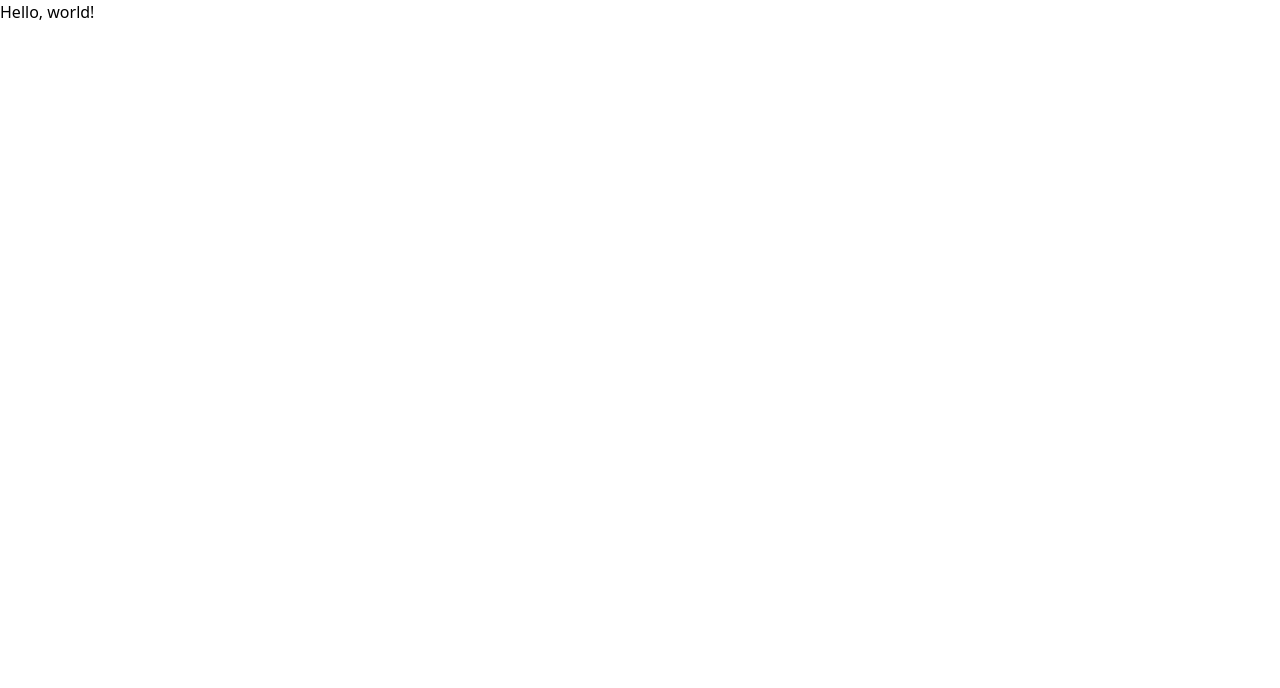
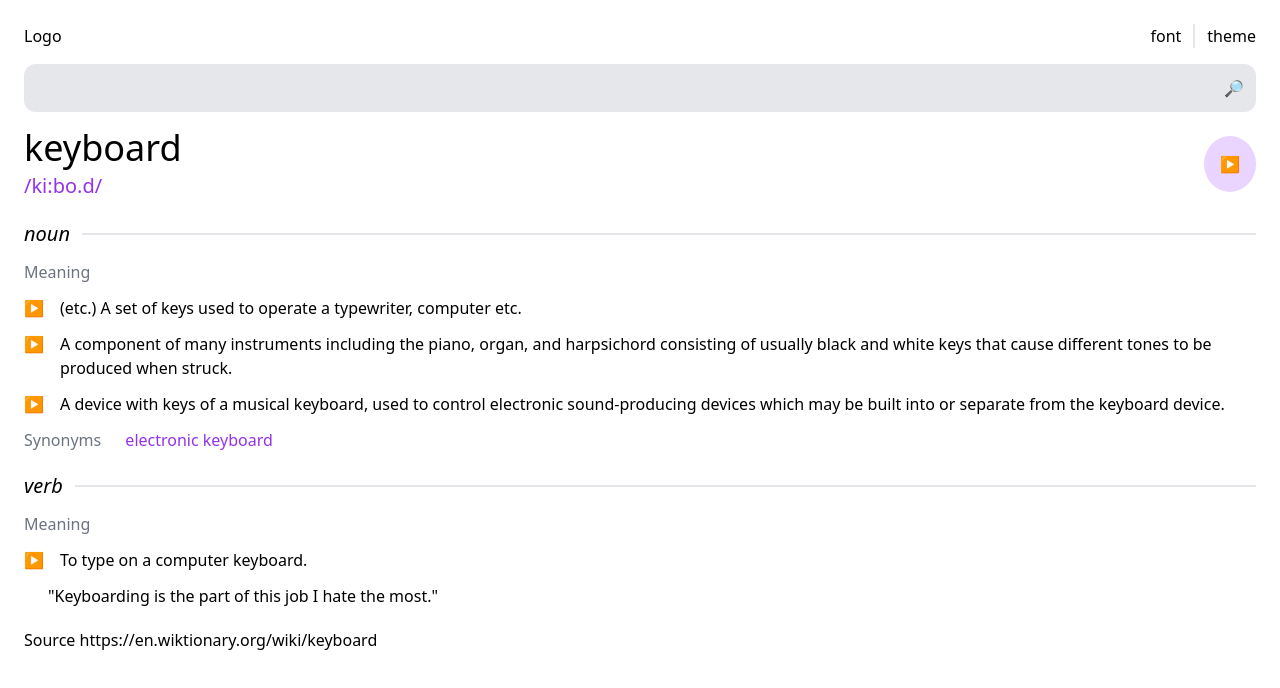
Before and after one commit to nightmir3/dictionary-app, a React (Vite) app: page / in a window 1280 px wide. Shown: the top 688 px of the page. Built offline with nearby package versions, Linux system fonts and the light colour scheme.

Commit message:
Feat: mocked components Header, SearchBar, ResultsPane

```diff
--- a/src/App.jsx
+++ b/src/App.jsx
@@ -1,11 +1,16 @@
 import { useState } from 'react'
 import './App.css'
+import Header from './components/Header'
+import SearchBar from './components/SearchBar'
+import ResultsPane from './components/ResultsPane'
 
-function App() {
-  const [count, setCount] = useState(0)
-
+function App () {
   return (
-    <h1>Hello, world!</h1>
+    <div className='container p-6 mx-auto flex flex-col gap-4'>
+      <Header />
+      <SearchBar />
+      <ResultsPane />
+    </div>
   )
 }
 
--- /dev/null
+++ b/src/components/Header.jsx
@@ -0,0 +1,15 @@
+import React from 'react'
+
+function Header () {
+  return (
+    <div className='flex justify-between'>
+      <div>Logo</div>
+      <div className='flex gap-3 divide-x-2'>
+        <span>font</span>
+        <span className='pl-3'>theme</span>
+      </div>
+    </div>
+  )
+}
+
+export default Header
--- /dev/null
+++ b/src/components/ResultsPane.jsx
@@ -0,0 +1,68 @@
+import React from 'react'
+
+function ResultsPane () {
+  return (
+    <div className='flex flex-col gap-5'>
+      <main className='flex justify-between items-center'>
+        <div>
+          <h1
+            className='text-4xl bold mb-1'
+          > keyboard
+          </h1>
+          <p
+            className='text-purple-600 text-xl'
+          >/ki:bo.d/
+          </p>
+        </div>
+        <div className='bg-gray-200 p-4 aspect-square rounded-[50%] text-purple-600 bg-purple-200'>
+          ▶️
+        </div>
+      </main>
+      {/* definitions */}
+      <section className='flex flex-col gap-3'>
+        <h2
+          className='flex gap-3 text-xl italic w-full items-center'
+        > noun
+          <span className='h-0.5 bg-gray-200 w-full' />
+        </h2>
+        <h3 className='text-md text-gray-500'>Meaning</h3>
+        <dl
+          className='flex flex-col gap-3
+          [&>dd]:before:content-["▶️"]
+          [&>dd]:before:text-purple-600'
+        >
+          <dd className='flex gap-4'>(etc.) A set of keys used to operate a typewriter, computer etc.
+          </dd>
+          <dd className='flex gap-4'>A component of many instruments including the piano, organ, and harpsichord consisting of usually black and white keys that cause different tones to be produced when struck.
+          </dd>
+          <dd className='flex gap-4'>A device with keys of a musical keyboard, used to control electronic sound-producing devices which may be built into or separate from the keyboard device.
+          </dd>
+        </dl>
+        <h3 className='text-md text-gray-500'>Synonyms <span className='ml-5 text-purple-600 bold'>electronic keyboard</span></h3>
+      </section>
+      <section className='flex flex-col gap-3'>
+        <h2
+          className='flex gap-3 text-xl italic w-full items-center'
+        > verb
+          <span className='h-0.5 bg-gray-200 w-full' />
+        </h2>
+        <h3 className='text-md text-gray-500'>Meaning</h3>
+        <dl className='flex flex-col gap-3 [&>p]:before:content-[""]
+          [&>dd]:before:content-["▶️"]
+          [&>dd]:before:text-purple-600'
+        >
+          <dd className='flex gap-4'>
+            To type on a computer keyboard.
+          </dd>
+          <p className='flex gap-6'>"Keyboarding is the part of this job I hate the most."</p>
+        </dl>
+      </section>
+      <section>
+        <p>Source <span>https://en.wiktionary.org/wiki/keyboard</span></p>
+      </section>
+    </div>
+
+  )
+}
+
+export default ResultsPane
--- /dev/null
+++ b/src/components/SearchBar.jsx
@@ -0,0 +1,23 @@
+import React from 'react'
+
+function SearchBar () {
+  return (
+    <form className='bg-gray-200 p-3 rounded-xl w-full'>
+      <label
+        className='flex gap-3'
+        htmlFor=''
+      >
+        <input
+          className='bg-gray-200 w-full'
+          type='text'
+        />
+        <button
+          type='submit'
+        >🔎
+        </button>
+      </label>
+    </form>
+  )
+}
+
+export default SearchBar
```
Also changed, not shown: tailwind.config.cjs (+4 -4 lines).
